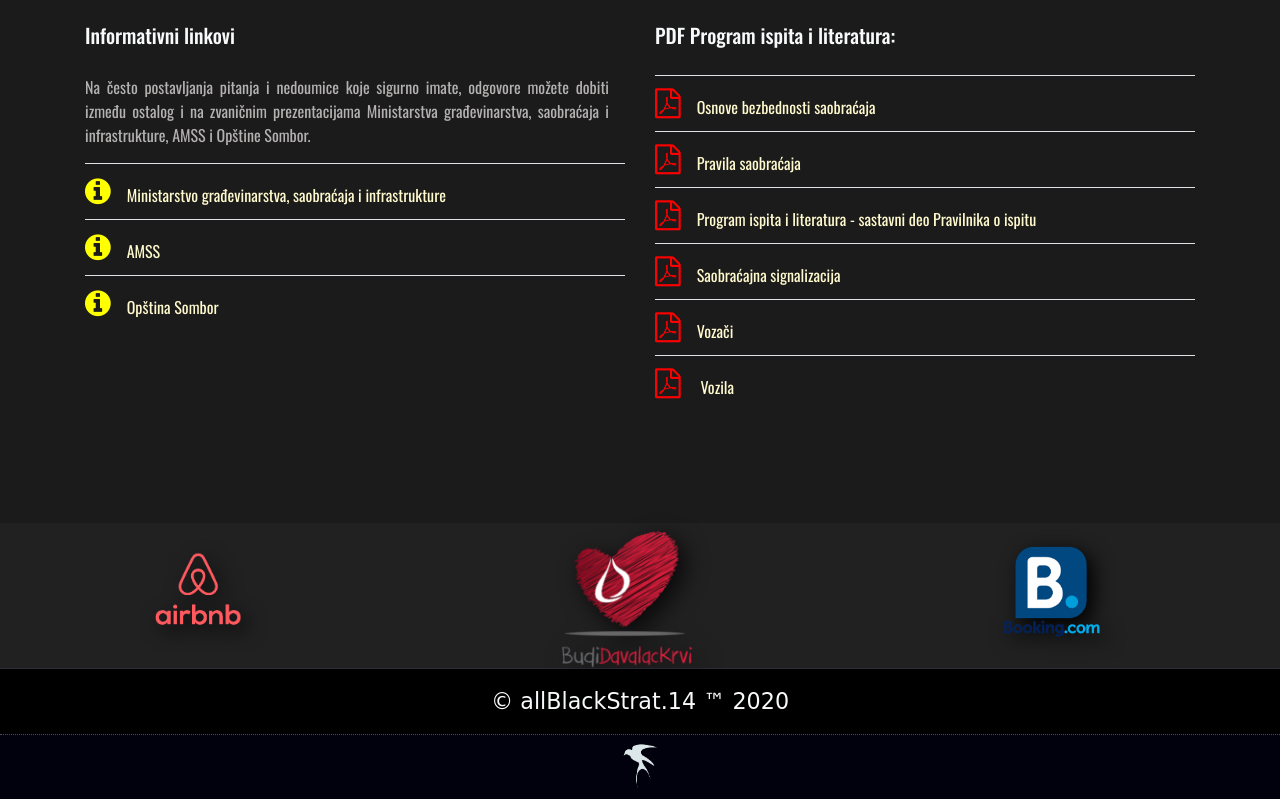
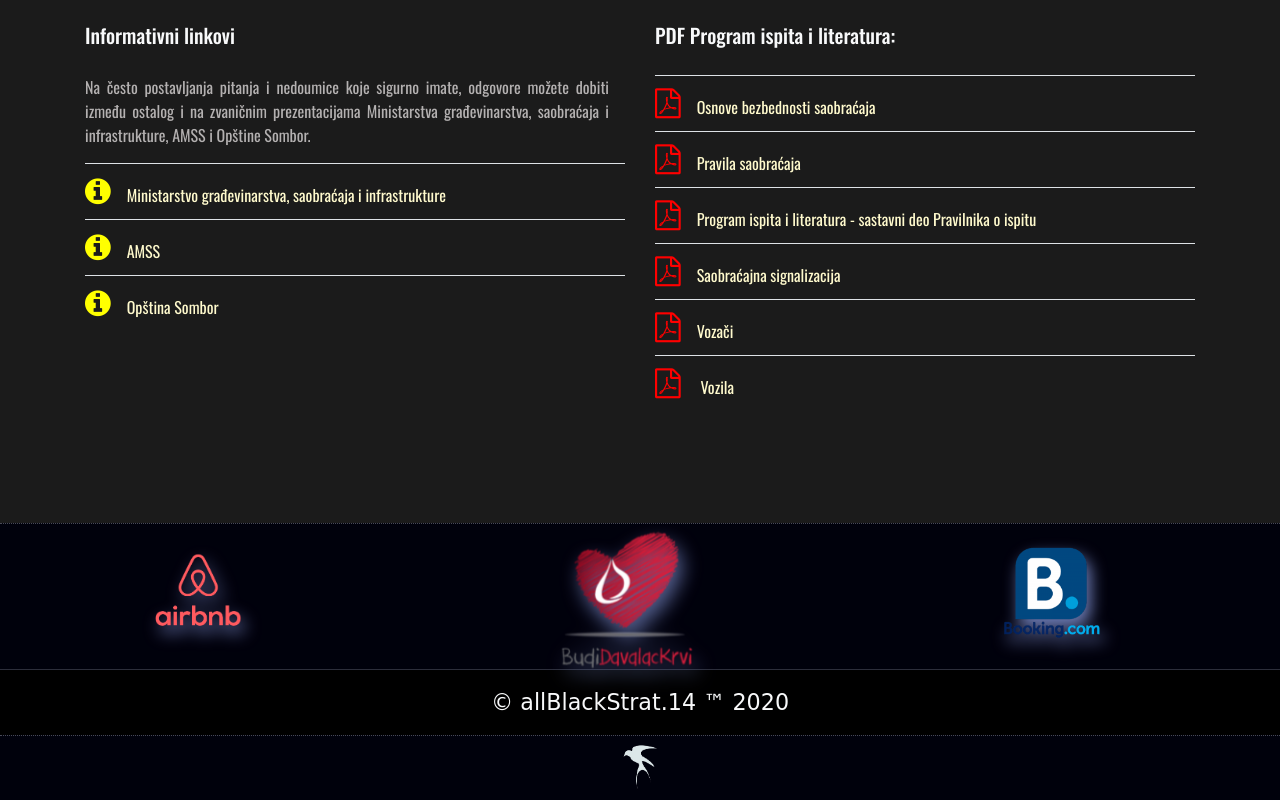
Before and after one commit to SlobodanDodic/lteam.rs, a plain HTML site: page index.html in a window 1280 px wide. Shown: the part 5298-6098 px from the top of the page. Drawn offline with nearby package versions, Linux system fonts and the light colour scheme; a web font is replaced by a local one.

Commit message:
Background color footerfoto

```diff
--- a/css/style.css
+++ b/css/style.css
@@ -266,12 +266,14 @@ td {
 /************************************************FOOTERFOTO***************************************************/
 
 #footerfoto {
-    background: repeating-linear-gradient(#0c0c0ce8 0px, #0f1822f5 0.1px);
+    background-color: rgb(0, 1, 12);
+    border-top: dotted 1px rgb(72, 74, 87);
 }
 
 #footerfoto img {
     width: 129px;
     margin: auto 30%;
+    filter: drop-shadow(4px 8px 8px rgb(110, 125, 183));
 }
 
 #heart {
@@ -318,5 +320,4 @@ td {
     background-position: center;
     background-size: contain;
     border-top: dotted 1px rgb(72, 74, 87);
-    ;
 }
```
